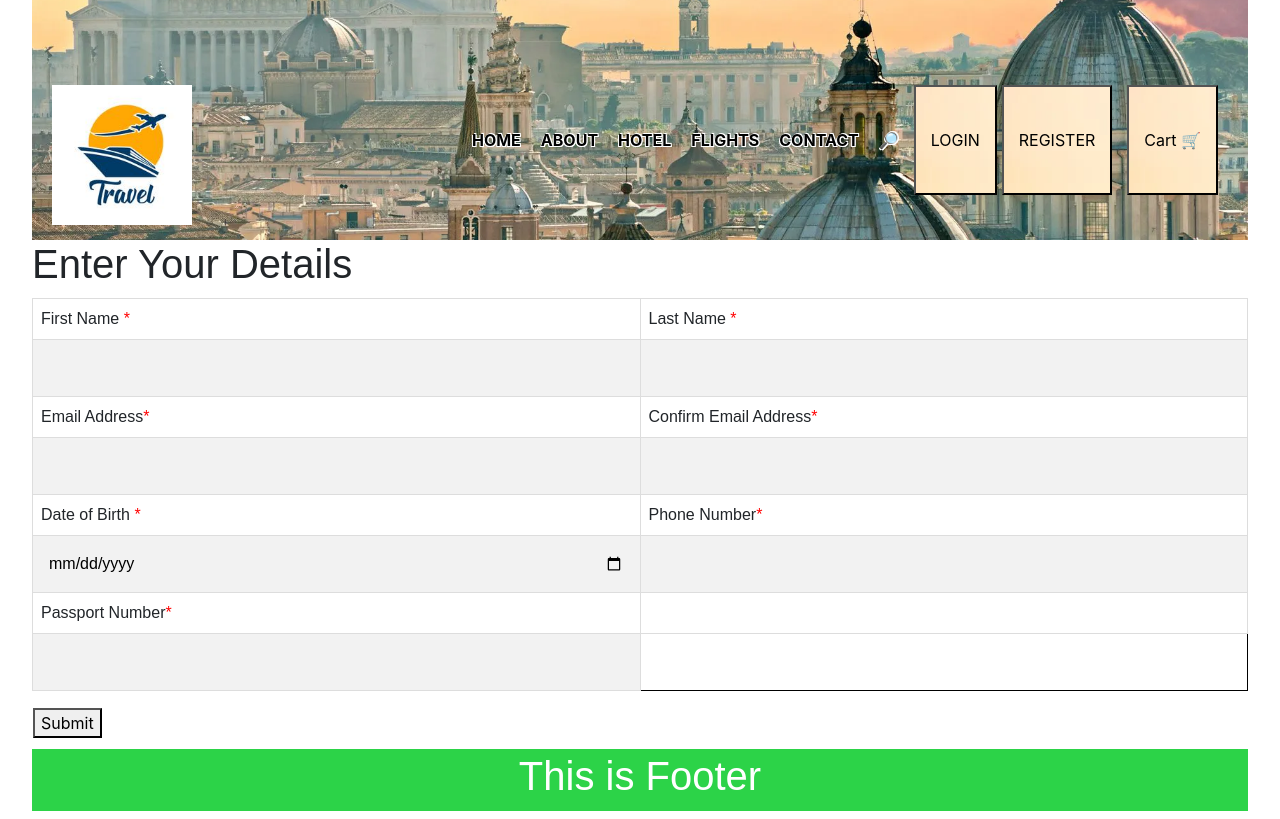
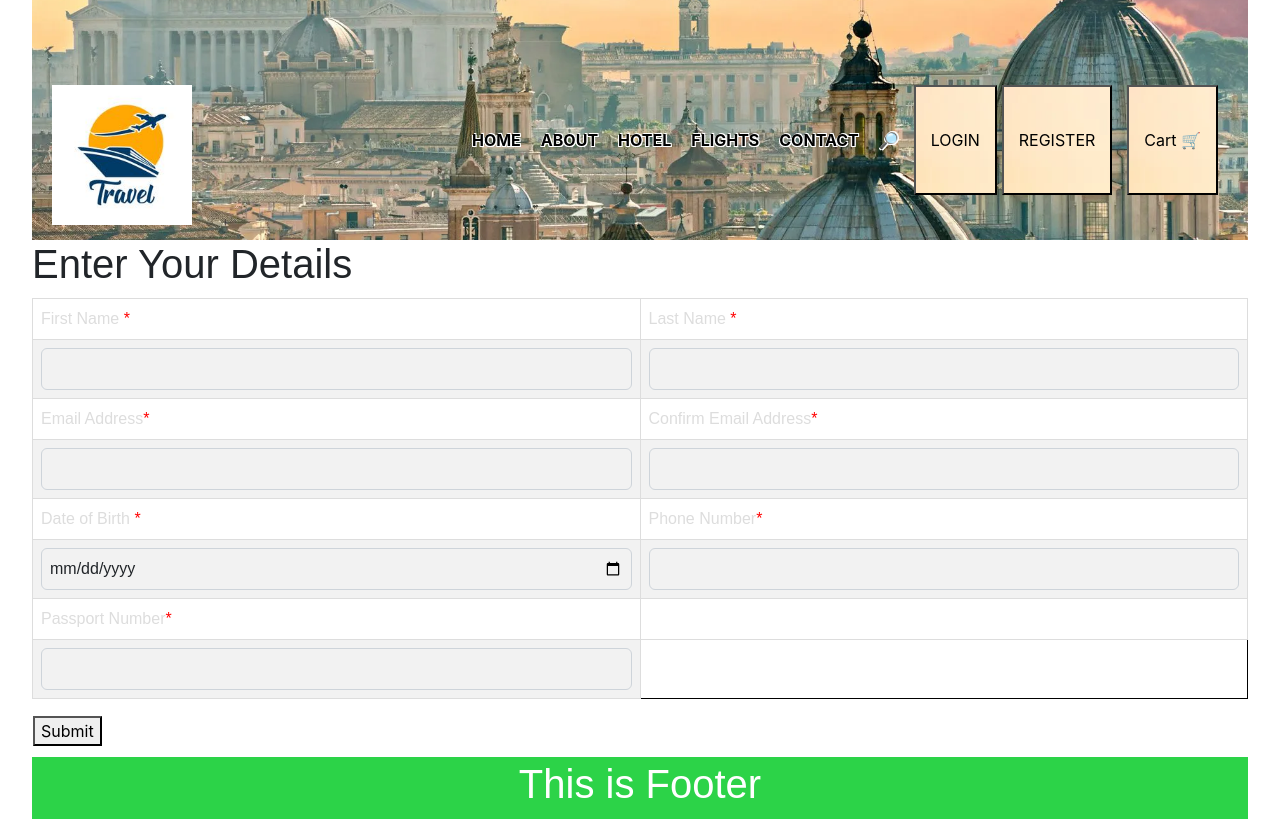
Before and after one commit to KassieLG/team-collaboration-frontend, a Next.js app: page /CustomerID in a window 1280 px wide. Built offline with nearby package versions, Linux system fonts and the light colour scheme.

Commit message:
test data

```diff
--- a/src/components/CustomerID/CustomerID.tsx
+++ b/src/components/CustomerID/CustomerID.tsx
@@ -27,16 +27,16 @@ export const CustomerID = () => {
     <td className="requiredfield">Last Name </td>
   </tr>
   <tr>
-    <td><input type="text" name='first'onChange={(e)=>setFName(e.target.value)}/></td>
-    <td><input type="text" name='last'onChange={(e)=>setLName(e.target.value)}/></td>
+    <td><input type="text" name='first' className="form-control" onChange={(e)=>setFName(e.target.value)}/></td>
+    <td><input type="text" name='last' className="form-control"onChange={(e)=>setLName(e.target.value)}/></td>
   </tr>
   <tr>
     <td className="requiredfield">Email Address</td>
     <td className="requiredfield">Confirm Email Address</td>
   </tr>
   <tr>
-    <td><input type="text" name='emailAdd' onChange={(e)=>setEmail(e.target.value)}/></td>
-    <td><input type="text" name='emailConf'/></td>
+    <td><input type="text" name='emailAdd'className="form-control" onChange={(e)=>setEmail(e.target.value)}/></td>
+    <td><input type="text" name='emailConf' className="form-control"/></td>
   </tr>
 
   <tr>
@@ -44,15 +44,15 @@ export const CustomerID = () => {
     <td className="requiredfield">Phone Number</td>
   </tr>
   <tr>
-    <td><input type="date" placeholder=" " name="DOB" onChange={(e)=>setBirth(e.target.value)}/></td>
-    <td><input type="number" placeholder=" " name="phoneNum" onChange={(e)=>setPhone(Number.parseInt(e.target.value))}/></td>
+    <td><input type="date" placeholder=" " name="DOB" className="form-control" onChange={(e)=>setBirth(e.target.value)}/></td>
+    <td><input type="number" placeholder=" " name="phoneNum" className="form-control" onChange={(e)=>setPhone(Number.parseInt(e.target.value))}/></td>
   </tr>
   <tr>
     <td className="requiredfield">Passport Number</td>
     <td></td>
   </tr>
   <tr>
-    <td><input type="text" name="passportNum"onChange={(e)=>setPassport(e.target.value)}/></td>
+    <td><input type="text" name="passportNum" className="form-control" onChange={(e)=>setPassport(e.target.value)}/></td>
 
   </tr>
 </table>
--- a/styles/globals.css
+++ b/styles/globals.css
@@ -260,6 +260,7 @@ footer {
   margin-top: 10px;
   border-collapse: collapse;
   border: 1px solid black;
+  color:#ddd;
 }
 
 #cart {
```
Also changed, not shown: testData/flightTestData.json (added, +20 -0 lines), testData/hotelTestData.json (added, +20 -0 lines).
